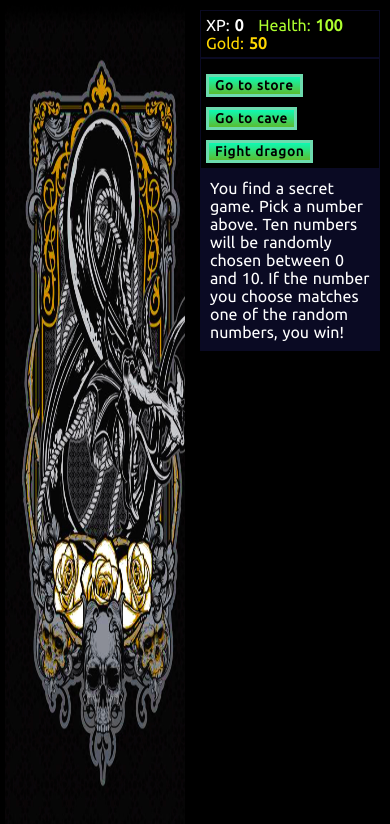
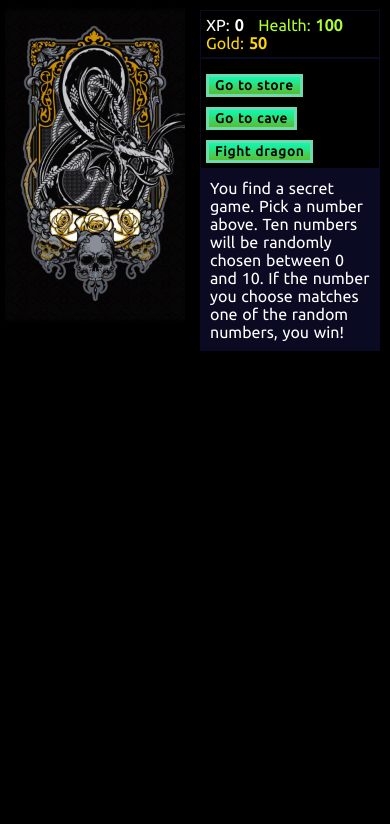
Before and after one commit to Sairam-50/FreeCodeCamp-JS, a plain HTML site: page index.html in a window 390 px wide. Drawn offline with Linux system fonts and the light colour scheme.

Commit message:
completed

```diff
--- a/styles.css
+++ b/styles.css
@@ -62,6 +62,11 @@ button {
   height: 100vh;
   width: 50vw;
   display: block;
+  max-width: 100%;
+  max-height: 100%;
+  @media screen and (max-width:750px) {
+    height: auto;
+  }
 }
 
 #game {
```
